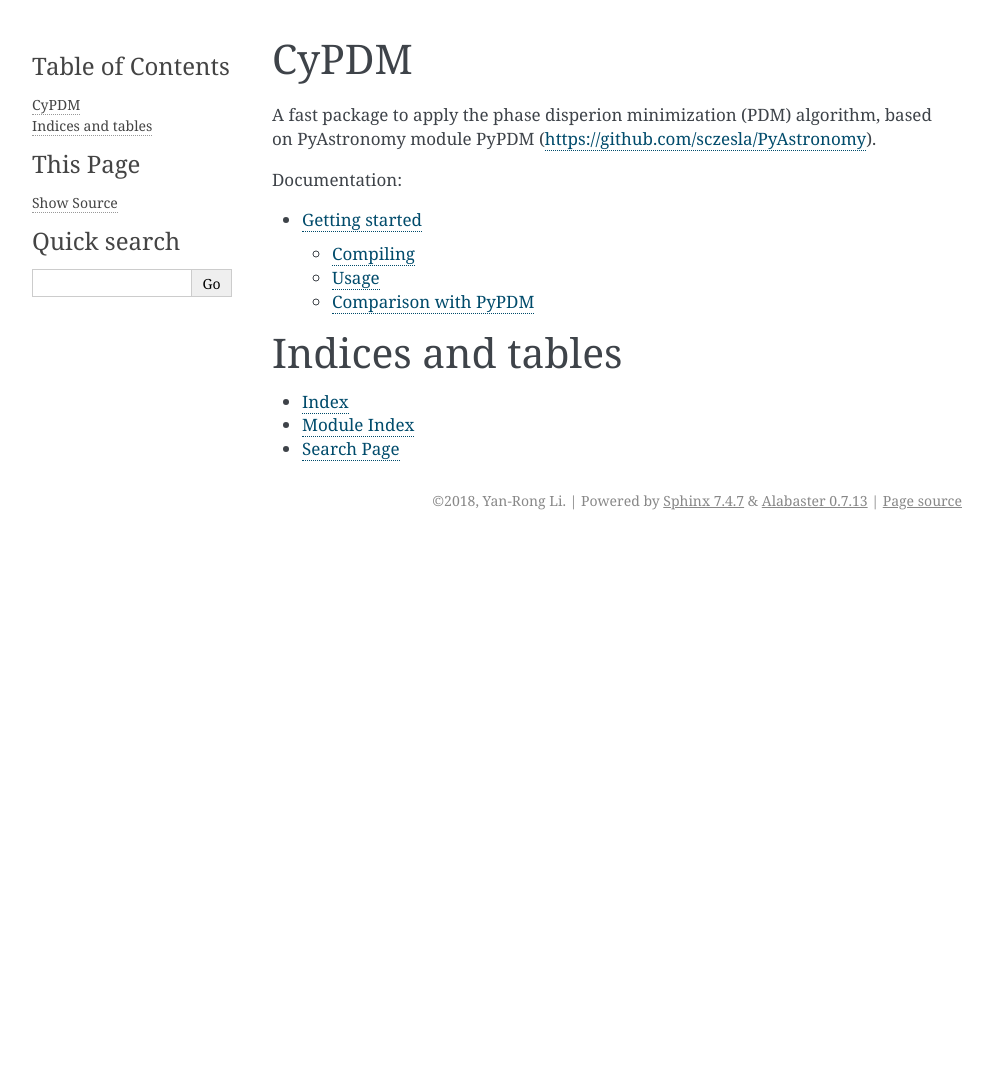
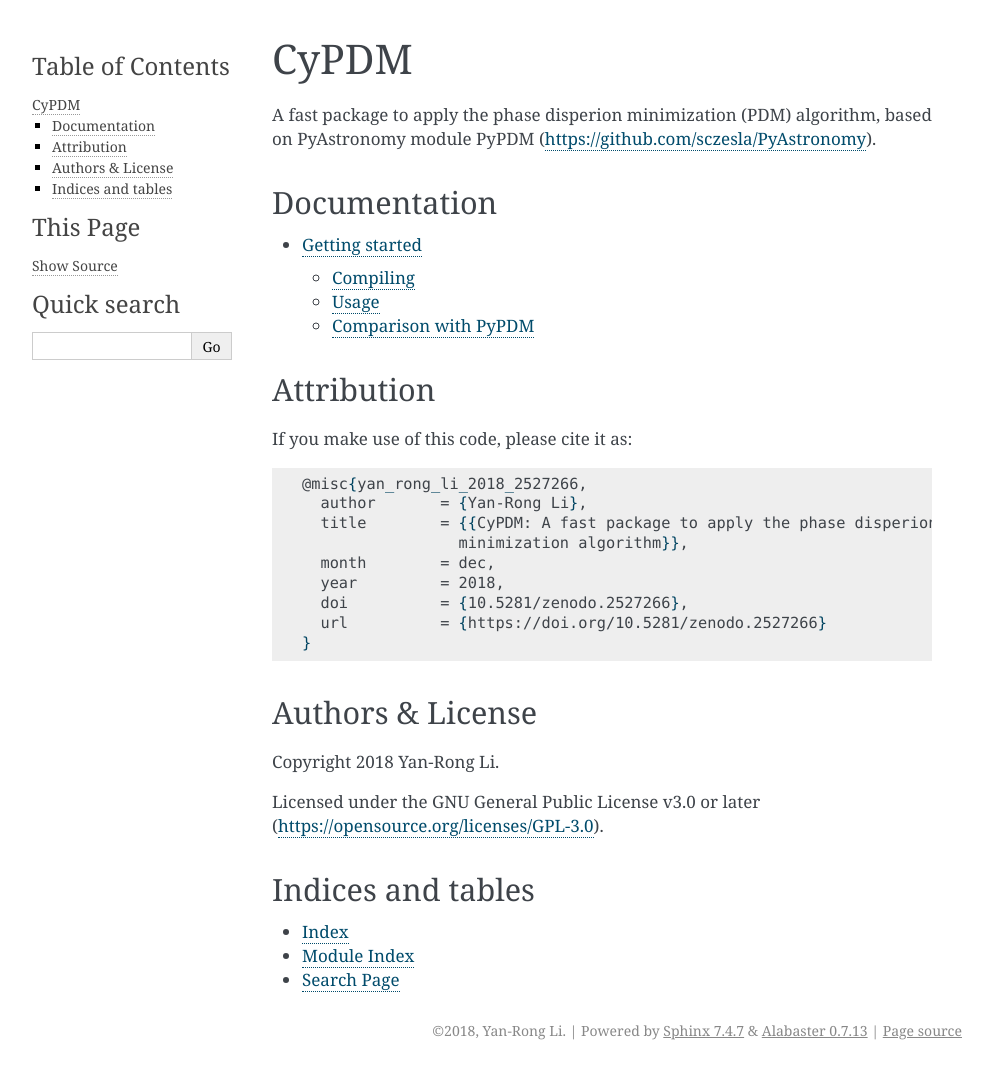
Before and after one commit to LiyrAstroph/CyPDM, a Sphinx documentation site: the page built from docs/index.rst, in a window 1280 px wide. Shown: the whole page, without its empty margins (148-1141 px from the left). Built offline with Sphinx 7.4.7, drawn with Linux system fonts in a browser that asks for light colours; before the commit the page ends 900 px from its top, so only the background shows below that.

Commit message:
update index.rst.

```diff
--- a/docs/index.rst
+++ b/docs/index.rst
@@ -7,15 +7,41 @@
 =================================
 A fast package to apply the phase disperion minimization (PDM) algorithm, based on PyAstronomy module PyPDM (https://github.com/sczesla/PyAstronomy).
 
+Documentation
+-------------
+
 .. toctree::
    :maxdepth: 2
-   :caption: Documentation:
 
    getting_started.rst
 
 
+Attribution
+-----------
+
+If you make use of this code, please cite it as:
+
+.. code-block:: tex
+
+  @misc{yan_rong_li_2018_2527266,
+    author       = {Yan-Rong Li},
+    title        = {{CyPDM: A fast package to apply the phase disperion
+                   minimization algorithm}},
+    month        = dec,
+    year         = 2018,
+    doi          = {10.5281/zenodo.2527266},
+    url          = {https://doi.org/10.5281/zenodo.2527266}
+  }
+
+Authors & License
+-----------------
+
+Copyright 2018 Yan-Rong Li.
+
+Licensed under the GNU General Public License v3.0 or later (https://opensource.org/licenses/GPL-3.0).
+
 Indices and tables
-==================
+------------------
 
 * :ref:`genindex`
 * :ref:`modindex`
```
